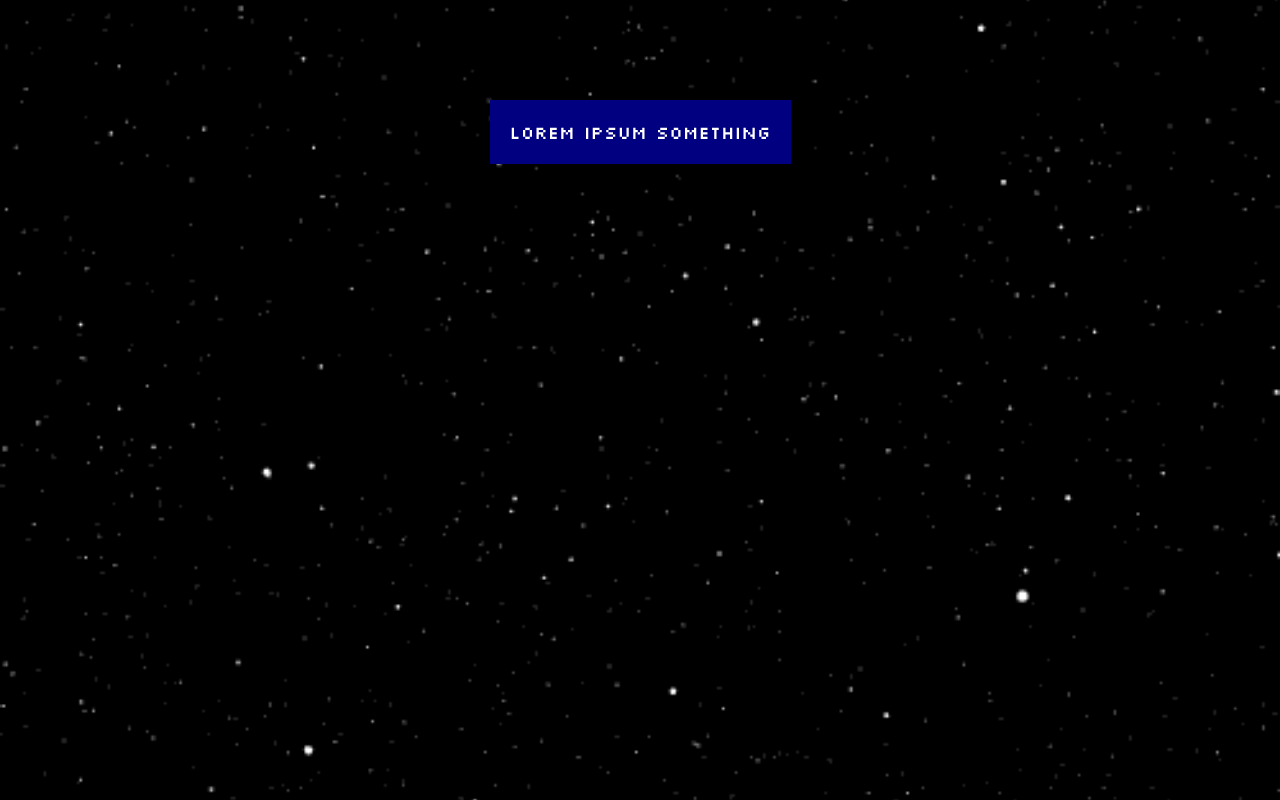
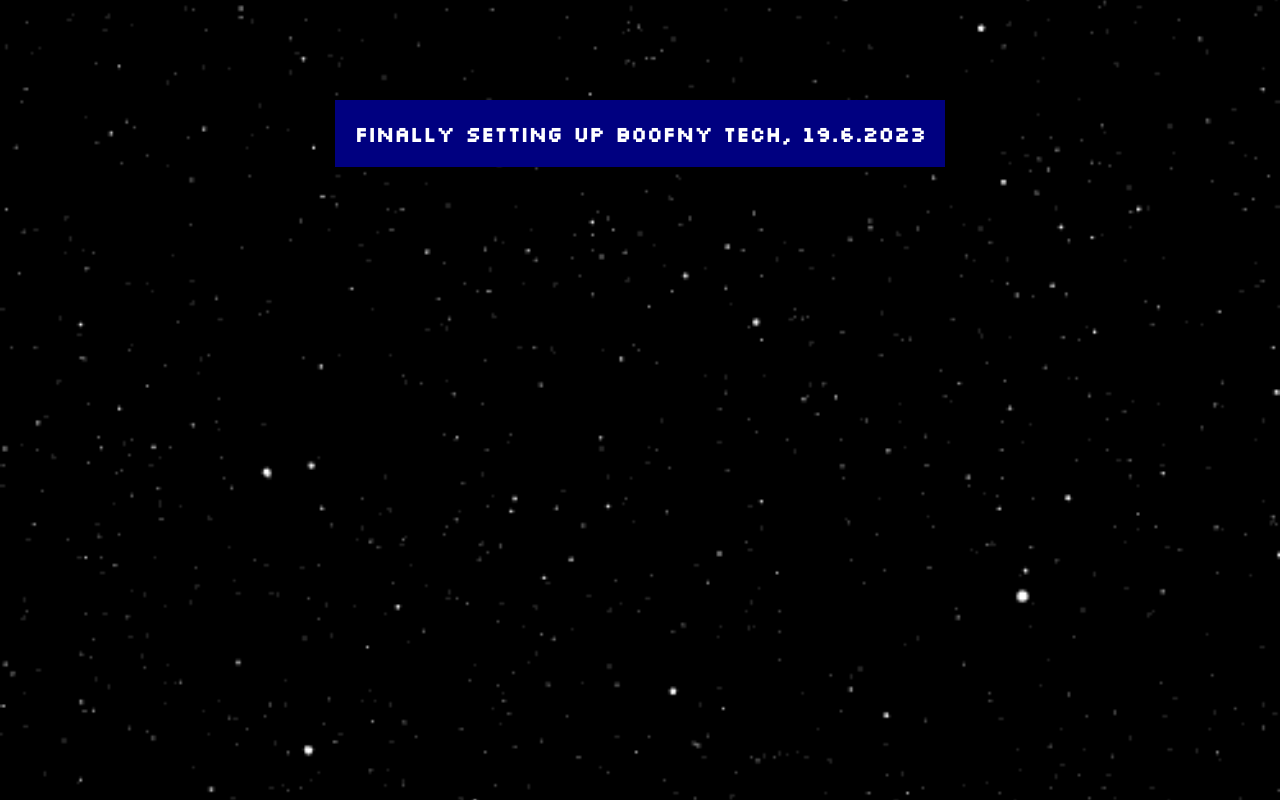
Before and after one commit to Boofny/Boofny.github.io, a plain HTML site: page Blog/blog_index.html in a window 1280 px wide. Drawn offline with Linux system fonts and the light colour scheme.

Commit message:
Made blog "Finally setting up Boofny Tech"

```diff
--- a/Blog/blog_index.html
+++ b/Blog/blog_index.html
@@ -11,7 +11,7 @@
     <main>
         <body class = "container">
             <div class = "text-box">
-                <p>Lorem Ipsum something</p>
+                <h3>Finally setting up Boofny Tech, 19.6.2023</h3>
             </div>
         </body>
     </main>
```
